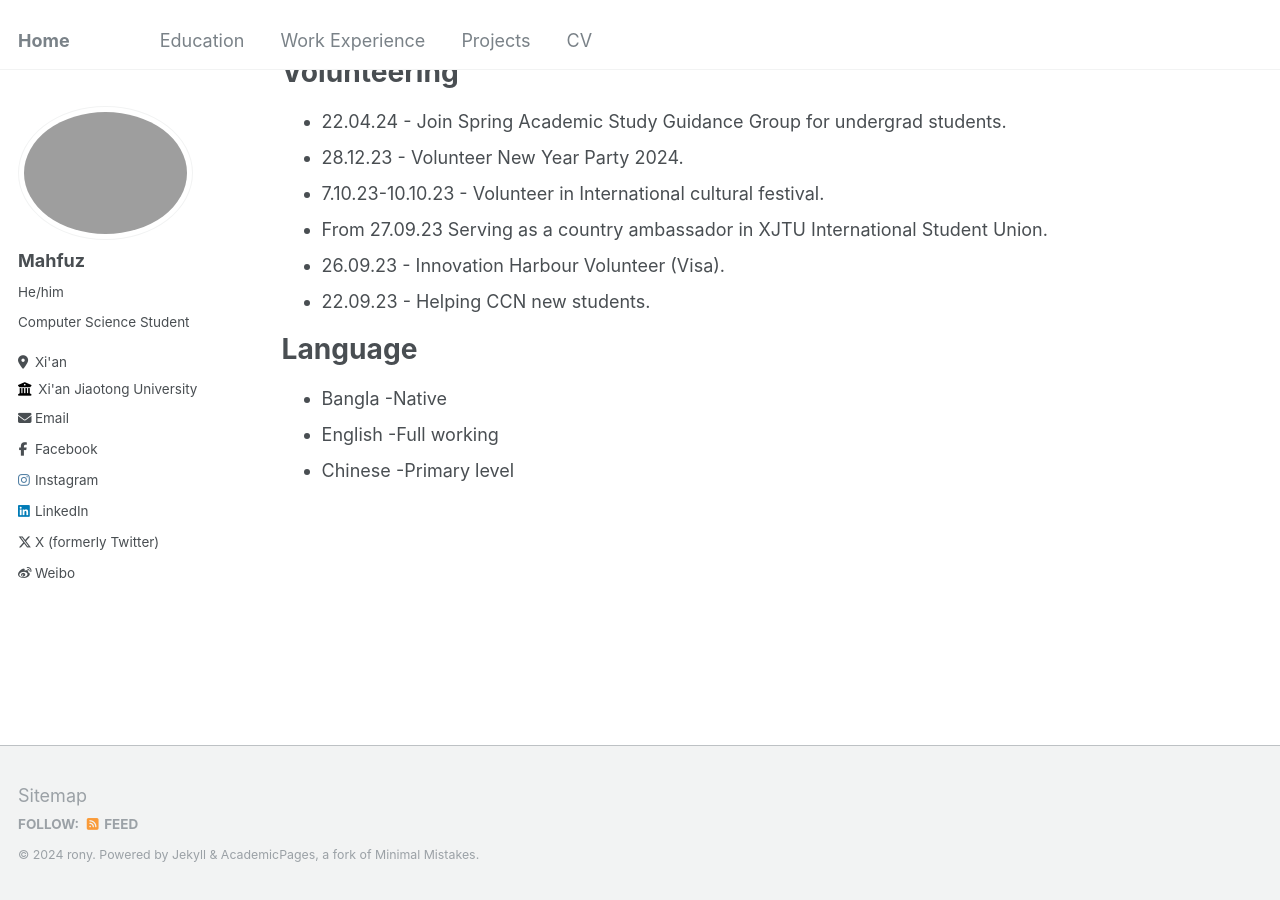
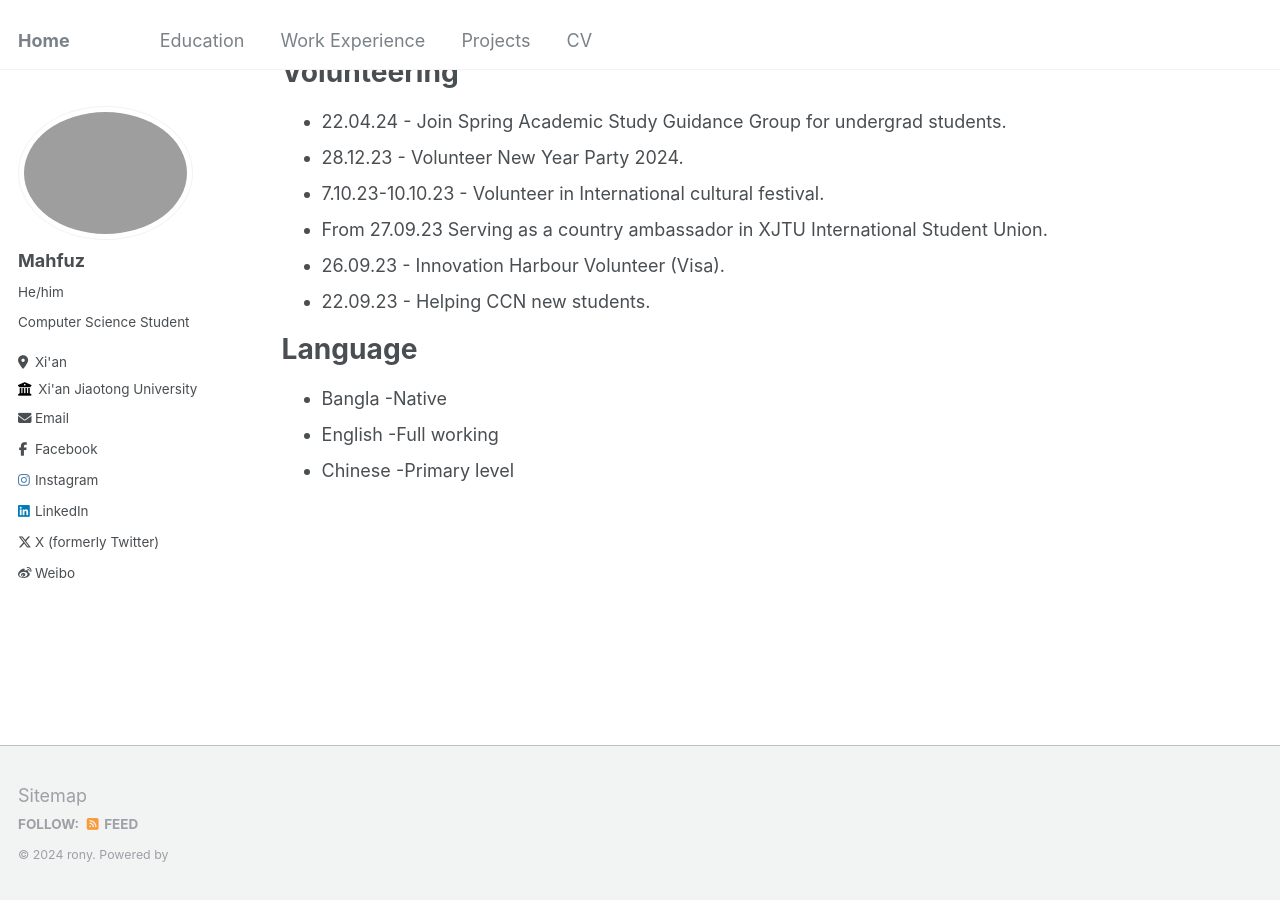
Before and after one commit to mahfuztbt/mahfuztbt.github.io, a Jekyll site: the page built from _pages/about.md, in a window 1280 px wide and 900 px high, scrolled down 2244 px. Built offline with Jekyll 4.4.1, drawn with Linux system fonts in a browser that asks for light colours.

Commit message:
modified

```diff
--- a/_includes/footer.html
+++ b/_includes/footer.html
@@ -19,4 +19,4 @@
 </div>
 {% endif %}
 
-<div class="page__footer-copyright">&copy; {{ site.time | date: '%Y' }} {{ site.name | default: site.title }}. {{ site.data.ui-text[site.locale].powered_by | default: "Powered by" }} <a href="http://jekyllrb.com" rel="nofollow">Jekyll</a> &amp; <a href="https://github.com/academicpages/academicpages.github.io">AcademicPages</a>, a fork of <a href="https://mademistakes.com/work/minimal-mistakes-jekyll-theme/" rel="nofollow">Minimal Mistakes</a>.</div>
+<div class="page__footer-copyright">&copy; {{ site.time | date: '%Y' }} {{ site.name | default: site.title }}. {{ site.data.ui-text[site.locale].powered_by | default: "Powered by" }}
```
